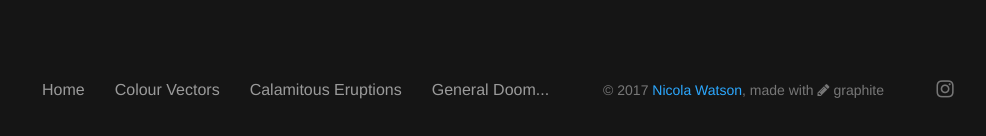
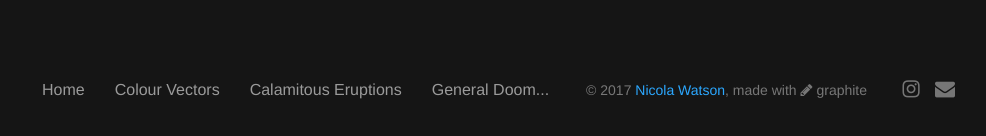
Before and after one commit to headgear-io/nicola-works.github.io, a plain HTML site: page index.html in a window 1280 px wide. Shown: the part 10894-11030 px from the top of the page, without its empty margins (148-1134 px from the left). Drawn offline with Linux system fonts and the light colour scheme.

Commit message:
new email address

```diff
--- a/index.html
+++ b/index.html
@@ -370,10 +370,12 @@
                     <div class="social-area pull-right">
                         <a class="btn btn-social btn-instagram btn-simple" href="https://www.instagram.com/nicolaworks/" target="_blank">
                         <i class="fa fa-instagram" aria-hidden="true"></i>
+                        <a class="btn btn-social btn-instagram btn-simple" href="mailto:art@nicola.works" target="_blank">
+                        <i class="fa fa-envelope" aria-hidden="true"></i>
                         </a>
                     </div>
                     <div class="copyright">
-                        &copy; 2017 <a href="mailto:nic@pipnic.com">Nicola Watson</a>, made with  <i class="fa fa-pencil"></i>  graphite
+                        &copy; 2017 <a href="mailto:art@nicola.works">Nicola Watson</a>, made with  <i class="fa fa-pencil"></i>  graphite
                     </div>
                 </div>
             </footer>
```
